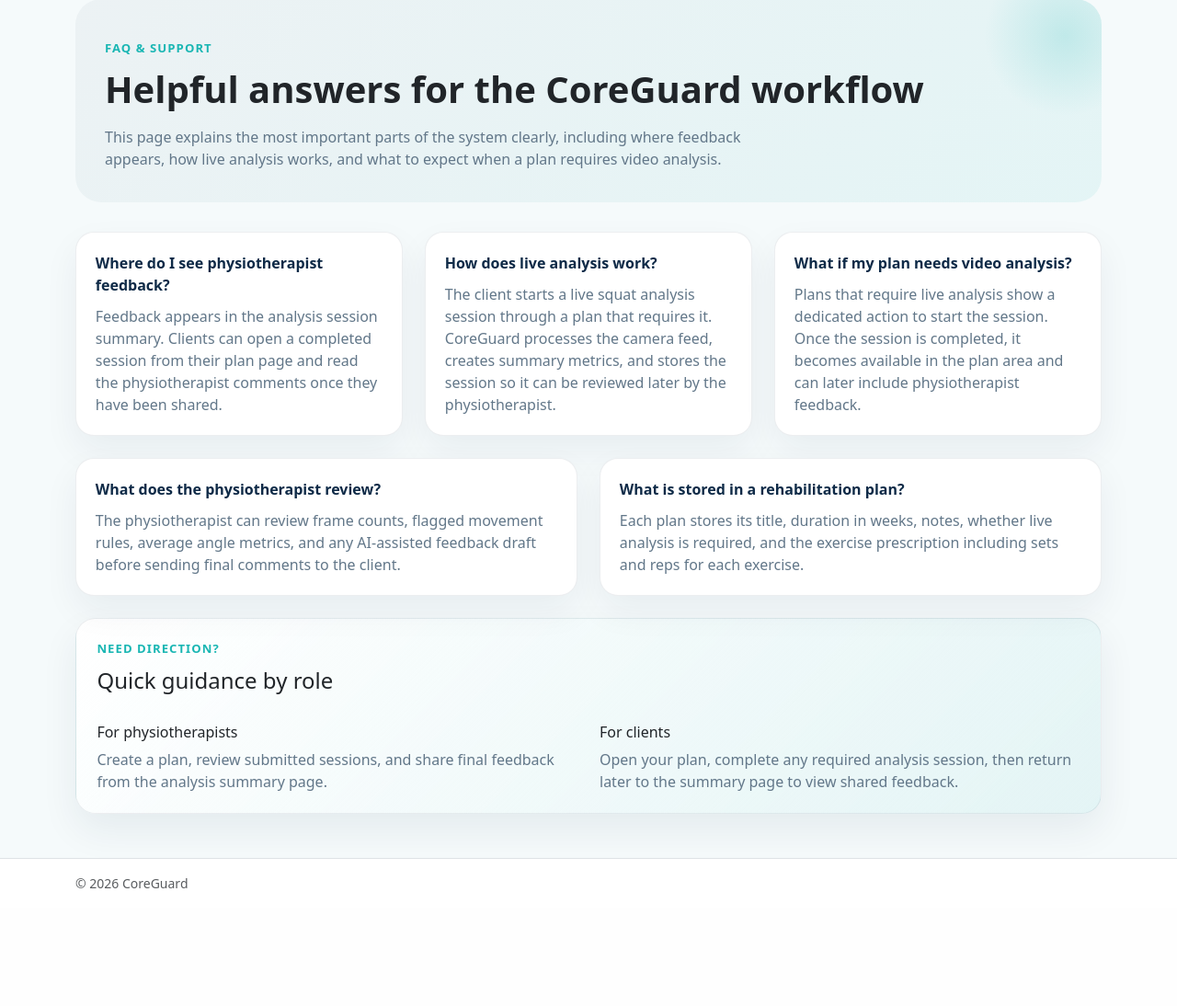
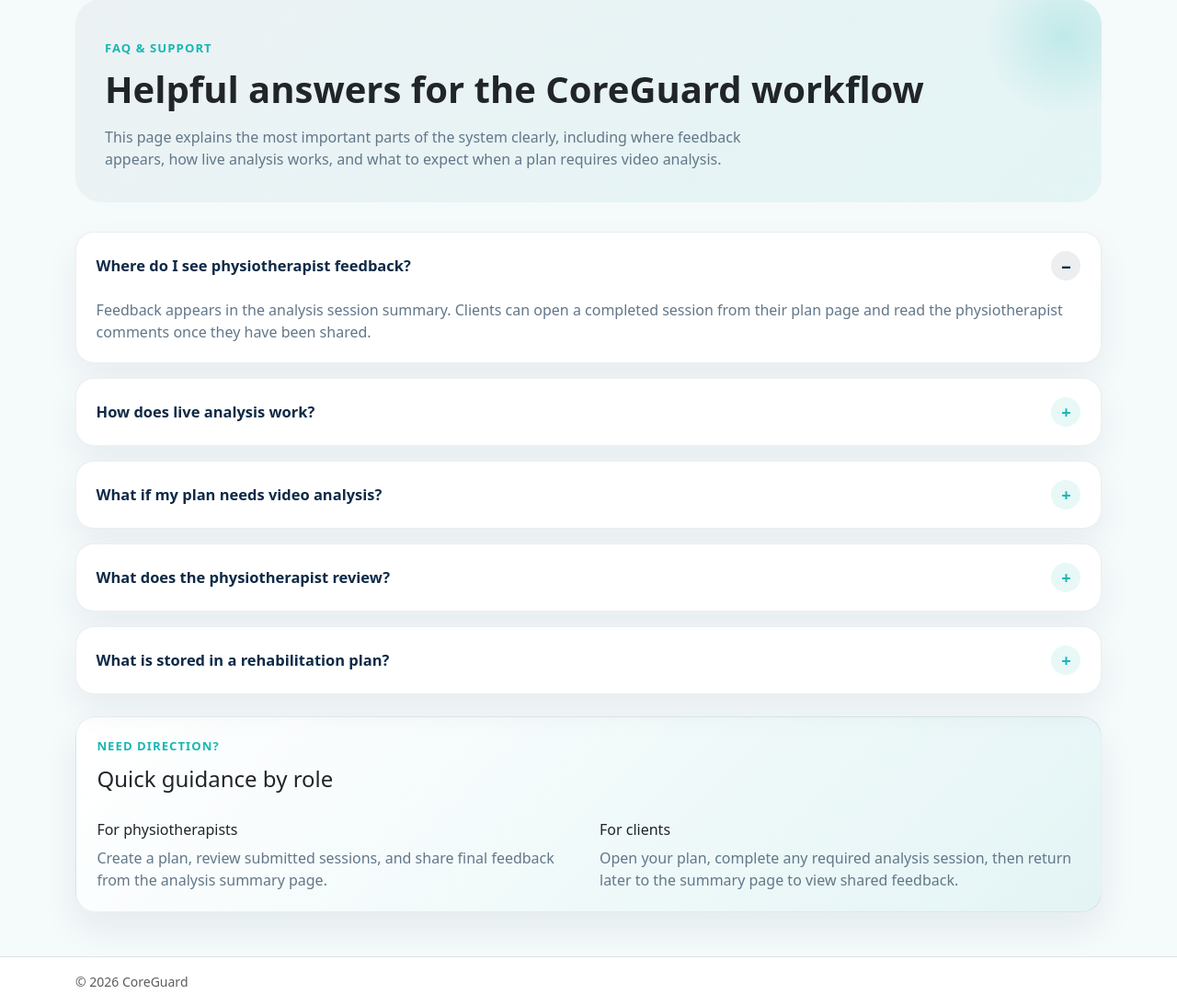
Before and after one commit to Jdanke03/CoreGuard, a Django app: page /support/ in a window 1280 px wide. Shown: the part 83-1177 px from the top of the page at 92% size. Before the commit the page ends 1049 px from the top, so only its background shows below. Run offline with Django 5.2, Linux system fonts and the light colour scheme; some libraries are stand-ins or nearby versions.

Commit message:
Updated FAQ design

```diff
--- a/tracker/templates/faq_support.html
+++ b/tracker/templates/faq_support.html
@@ -38,10 +38,67 @@
     height: 100%;
   }
 
-  .faq-question {
+  .faq-accordion {
+    display: grid;
+    gap: 1rem;
+  }
+
+  .faq-item {
+    background: #fff;
+    border: 1px solid rgba(14, 42, 71, 0.08);
+    border-radius: 1.25rem;
+    box-shadow: 0 16px 38px rgba(14, 42, 71, 0.06);
+    overflow: hidden;
+  }
+
+  .faq-toggle {
+    width: 100%;
+    border: 0;
+    background: transparent;
+    padding: 1.25rem 1.35rem;
+    text-align: left;
+    display: flex;
+    justify-content: space-between;
+    align-items: center;
+    gap: 1rem;
     color: var(--cg-navy);
     font-weight: 700;
-    margin-bottom: .65rem;
+    font-size: 1.03rem;
+  }
+
+  .faq-toggle:focus {
+    outline: none;
+    box-shadow: inset 0 0 0 2px rgba(25, 182, 179, 0.22);
+  }
+
+  .faq-toggle::after {
+    content: "+";
+    flex-shrink: 0;
+    width: 2rem;
+    height: 2rem;
+    border-radius: 999px;
+    background: rgba(25, 182, 179, 0.1);
+    color: var(--cg-turquoise);
+    display: inline-flex;
+    align-items: center;
+    justify-content: center;
+    font-size: 1.15rem;
+    font-weight: 700;
+    transition: transform .2s ease, background .2s ease;
+  }
+
+  .faq-toggle[aria-expanded="true"]::after {
+    content: "−";
+    background: rgba(14, 42, 71, 0.08);
+    color: var(--cg-navy);
+  }
+
+  .faq-answer {
+    padding: 0 1.35rem 1.3rem;
+  }
+
+  .faq-answer p {
+    margin: 0;
   }
 
   .support-panel {
@@ -65,38 +122,59 @@
   </div>
 </div>
 
-<div class="row g-4 mb-4">
-  <div class="col-md-6 col-xl-4">
-    <div class="faq-card">
-      <div class="faq-question">Where do I see physiotherapist feedback?</div>
-      <p class="cg-muted mb-0">Feedback appears in the analysis session summary. Clients can open a completed session from their plan page and read the physiotherapist comments once they have been shared.</p>
+<div class="faq-accordion mb-4" id="faqAccordion">
+  <div class="faq-item">
+    <button class="faq-toggle" type="button" data-bs-toggle="collapse" data-bs-target="#faqOne" aria-expanded="true" aria-controls="faqOne">
+      Where do I see physiotherapist feedback?
+    </button>
+    <div id="faqOne" class="collapse show" data-bs-parent="#faqAccordion">
+      <div class="faq-answer">
+        <p class="cg-muted">Feedback appears in the analysis session summary. Clients can open a completed session from their plan page and read the physiotherapist comments once they have been shared.</p>
+      </div>
     </div>
   </div>
-  <div class="col-md-6 col-xl-4">
-    <div class="faq-card">
-      <div class="faq-question">How does live analysis work?</div>
-      <p class="cg-muted mb-0">The client starts a live squat analysis session through a plan that requires it. CoreGuard processes the camera feed, creates summary metrics, and stores the session so it can be reviewed later by the physiotherapist.</p>
+
+  <div class="faq-item">
+    <button class="faq-toggle collapsed" type="button" data-bs-toggle="collapse" data-bs-target="#faqTwo" aria-expanded="false" aria-controls="faqTwo">
+      How does live analysis work?
+    </button>
+    <div id="faqTwo" class="collapse" data-bs-parent="#faqAccordion">
+      <div class="faq-answer">
+        <p class="cg-muted">The client starts a live squat analysis session through a plan that requires it. CoreGuard processes the camera feed, creates summary metrics, and stores the session so it can be reviewed later by the physiotherapist.</p>
+      </div>
     </div>
   </div>
-  <div class="col-md-6 col-xl-4">
-    <div class="faq-card">
-      <div class="faq-question">What if my plan needs video analysis?</div>
-      <p class="cg-muted mb-0">Plans that require live analysis show a dedicated action to start the session. Once the session is completed, it becomes available in the plan area and can later include physiotherapist feedback.</p>
+
+  <div class="faq-item">
+    <button class="faq-toggle collapsed" type="button" data-bs-toggle="collapse" data-bs-target="#faqThree" aria-expanded="false" aria-controls="faqThree">
+      What if my plan needs video analysis?
+    </button>
+    <div id="faqThree" class="collapse" data-bs-parent="#faqAccordion">
+      <div class="faq-answer">
+        <p class="cg-muted">Plans that require live analysis show a dedicated action to start the session. Once the session is completed, it becomes available in the plan area and can later include physiotherapist feedback.</p>
+      </div>
     </div>
   </div>
-</div>
 
-<div class="row g-4 mb-4">
-  <div class="col-md-6">
-    <div class="faq-card">
-      <div class="faq-question">What does the physiotherapist review?</div>
-      <p class="cg-muted mb-0">The physiotherapist can review frame counts, flagged movement rules, average angle metrics, and any AI-assisted feedback draft before sending final comments to the client.</p>
+  <div class="faq-item">
+    <button class="faq-toggle collapsed" type="button" data-bs-toggle="collapse" data-bs-target="#faqFour" aria-expanded="false" aria-controls="faqFour">
+      What does the physiotherapist review?
+    </button>
+    <div id="faqFour" class="collapse" data-bs-parent="#faqAccordion">
+      <div class="faq-answer">
+        <p class="cg-muted">The physiotherapist can review frame counts, flagged movement rules, average angle metrics, and any AI-assisted feedback draft before sending final comments to the client.</p>
+      </div>
     </div>
   </div>
-  <div class="col-md-6">
-    <div class="faq-card">
-      <div class="faq-question">What is stored in a rehabilitation plan?</div>
-      <p class="cg-muted mb-0">Each plan stores its title, duration in weeks, notes, whether live analysis is required, and the exercise prescription including sets and reps for each exercise.</p>
+
+  <div class="faq-item">
+    <button class="faq-toggle collapsed" type="button" data-bs-toggle="collapse" data-bs-target="#faqFive" aria-expanded="false" aria-controls="faqFive">
+      What is stored in a rehabilitation plan?
+    </button>
+    <div id="faqFive" class="collapse" data-bs-parent="#faqAccordion">
+      <div class="faq-answer">
+        <p class="cg-muted">Each plan stores its title, duration in weeks, notes, whether live analysis is required, and the exercise prescription including sets and reps for each exercise.</p>
+      </div>
     </div>
   </div>
 </div>
```
